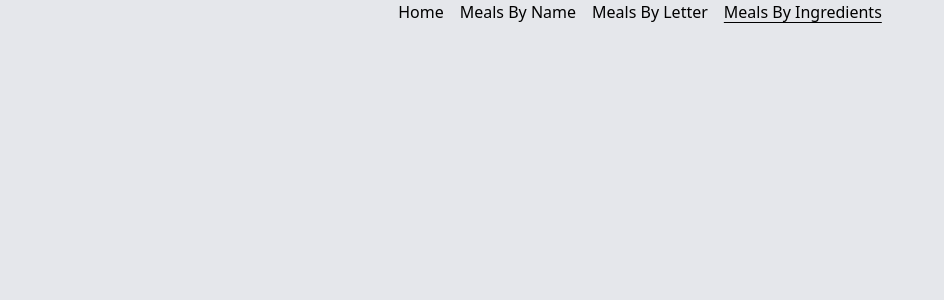
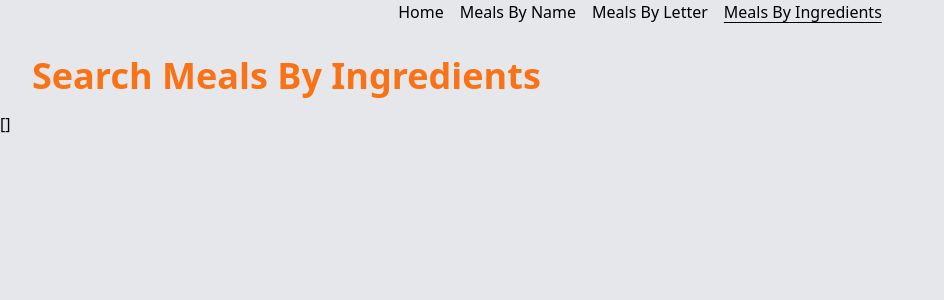
Before and after one commit to c9131457/meal-search, a Vue app: page /meal-search/ingredients in a window 1280 px wide. Shown: the top 300 px of the page, without its empty margins (0-944 px from the left). Built offline with nearby package versions, Linux system fonts and the light colour scheme; no server answers.

Commit message:
Getting Ingredients

```diff
--- a/src/views/Ingredients.vue
+++ b/src/views/Ingredients.vue
@@ -18,5 +18,9 @@ onMounted(() => {
 </script>
 
 <template>
+    <div class="p-8 pb-0 text-orange-500">
+        <h1 class="text-4xl font-bold mb-4">Search Meals By Ingredients</h1>
+    </div>
 
+    {{ ingredients }}
 </template>
```
